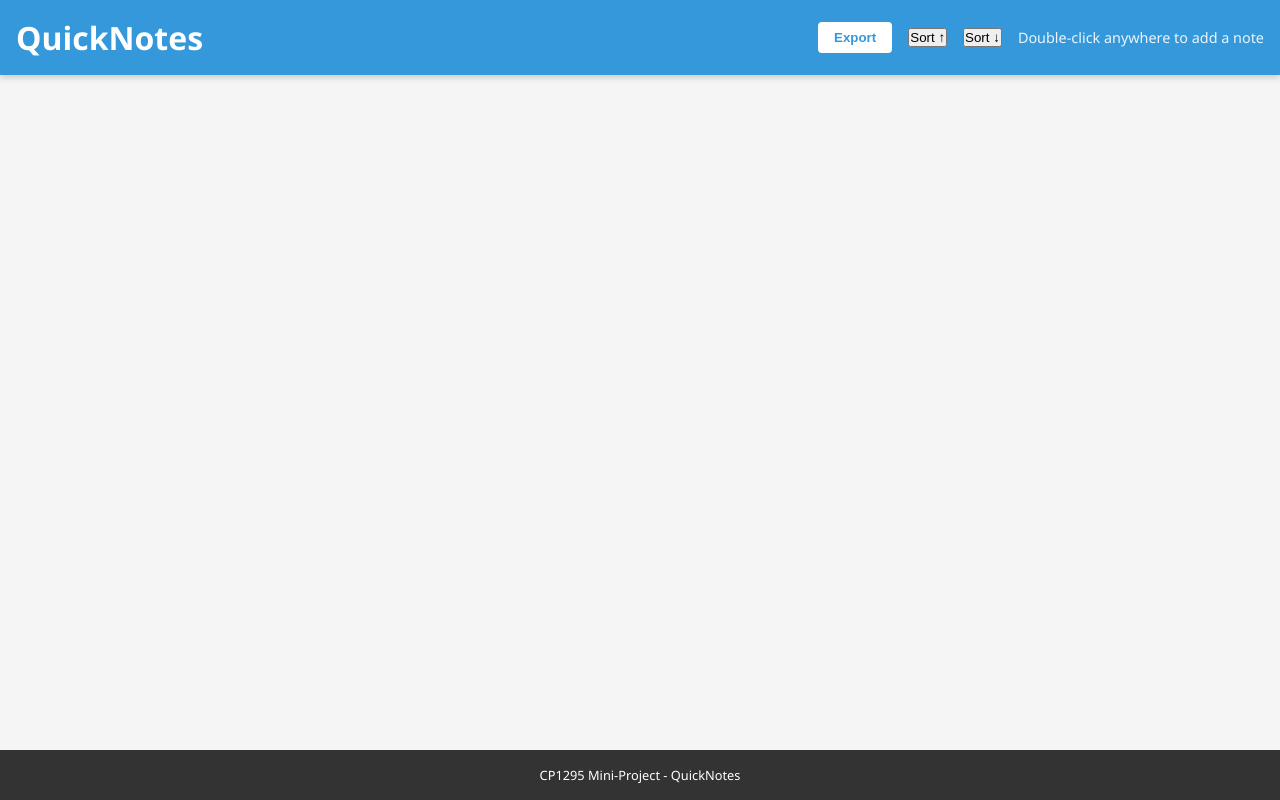
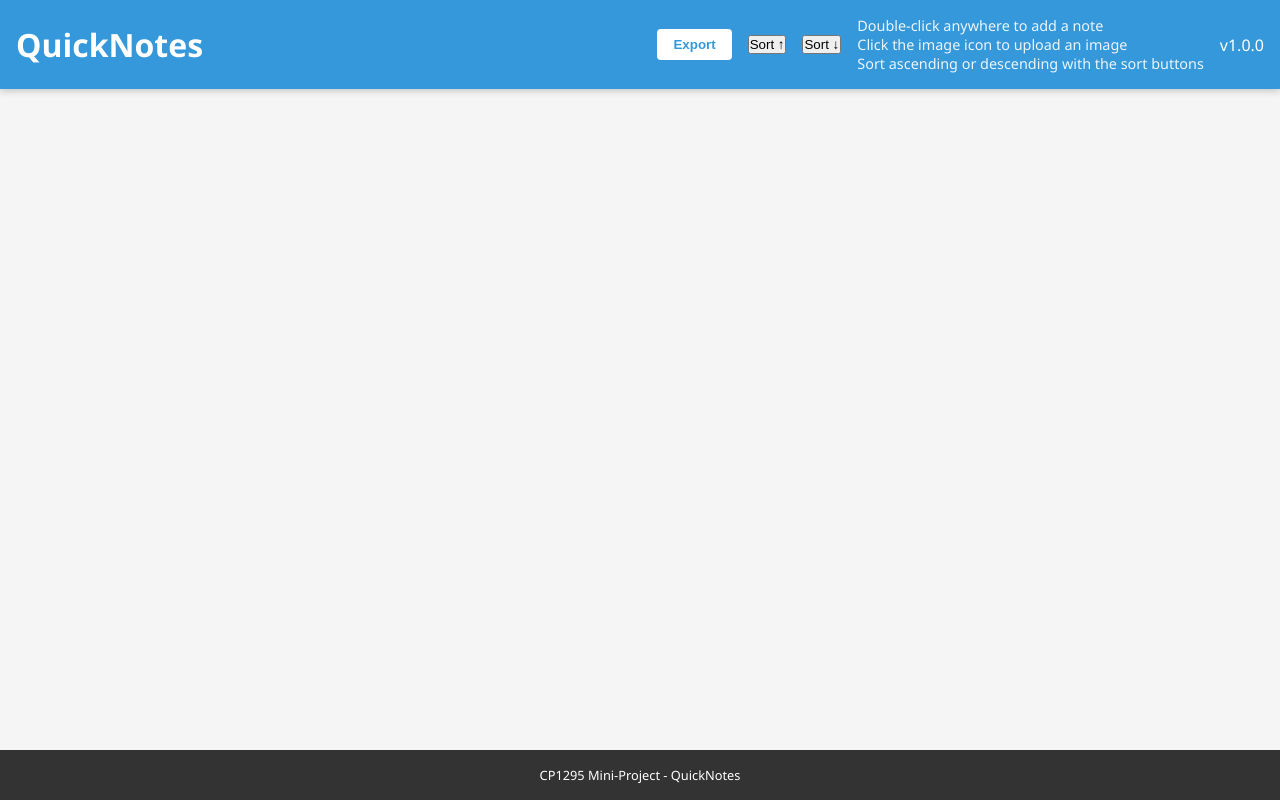
Before and after one commit to EDro23/CP1295-Project, a plain HTML site: page index.html in a window 1280 px wide. Drawn offline with Linux system fonts and the light colour scheme.

Commit message:
HTML changed for small things...

```diff
--- a/index.html
+++ b/index.html
@@ -15,7 +15,10 @@
             <!-- Sort buttons for sorting notes by timestamp -->
             <button id="sort-asc-btn" title="Sort notes by oldest">Sort ↑</button>
             <button id="sort-desc-btn" title="Sort notes by newest">Sort ↓</button>
-            <span class="instructions">Double-click anywhere to add a note</span>
+            <span class="instructions">Double-click anywhere to add a note
+                <br>Click the image icon to upload an image<br> Sort ascending or descending with the sort buttons</span>
+            <span class="version">v1.0.0</span>
+            </span>
         </div>
     </header>
 
```
